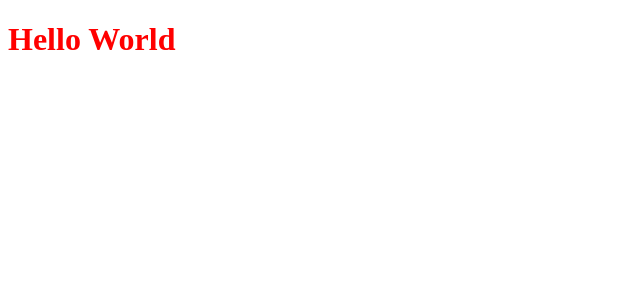
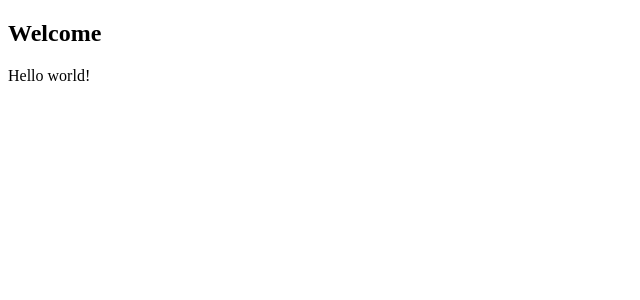
Before and after one commit to ryfprivate/pizza-creator-client, a React app: page / in a window 1280 px wide. Shown: the top 300 px of the page, without its empty margins (0-640 px from the left). Built offline with nearby package versions, Linux system fonts and the light colour scheme.

Commit message:
Added Section Component

```diff
--- a/src/components/App.js
+++ b/src/components/App.js
@@ -1,12 +1,20 @@
 import React from "react";
 import styled from "styled-components";
+
+import Section from "./Section";
 
 const Title = styled.h1`
   color: red;
 `;
 class App extends React.Component {
   render() {
-    return <Title>Hello World</Title>;
+    return (
+      <>
+        <Section title="Welcome">
+          <p>Hello world!</p>
+        </Section>
+      </>
+    );
   }
 }
 
--- /dev/null
+++ b/src/components/Section.js
@@ -0,0 +1,10 @@
+import React from "react";
+
+export default ({ title, children }) => {
+  return (
+    <div>
+      <h2>{title}</h2>
+      {children}
+    </div>
+  );
+};
```
